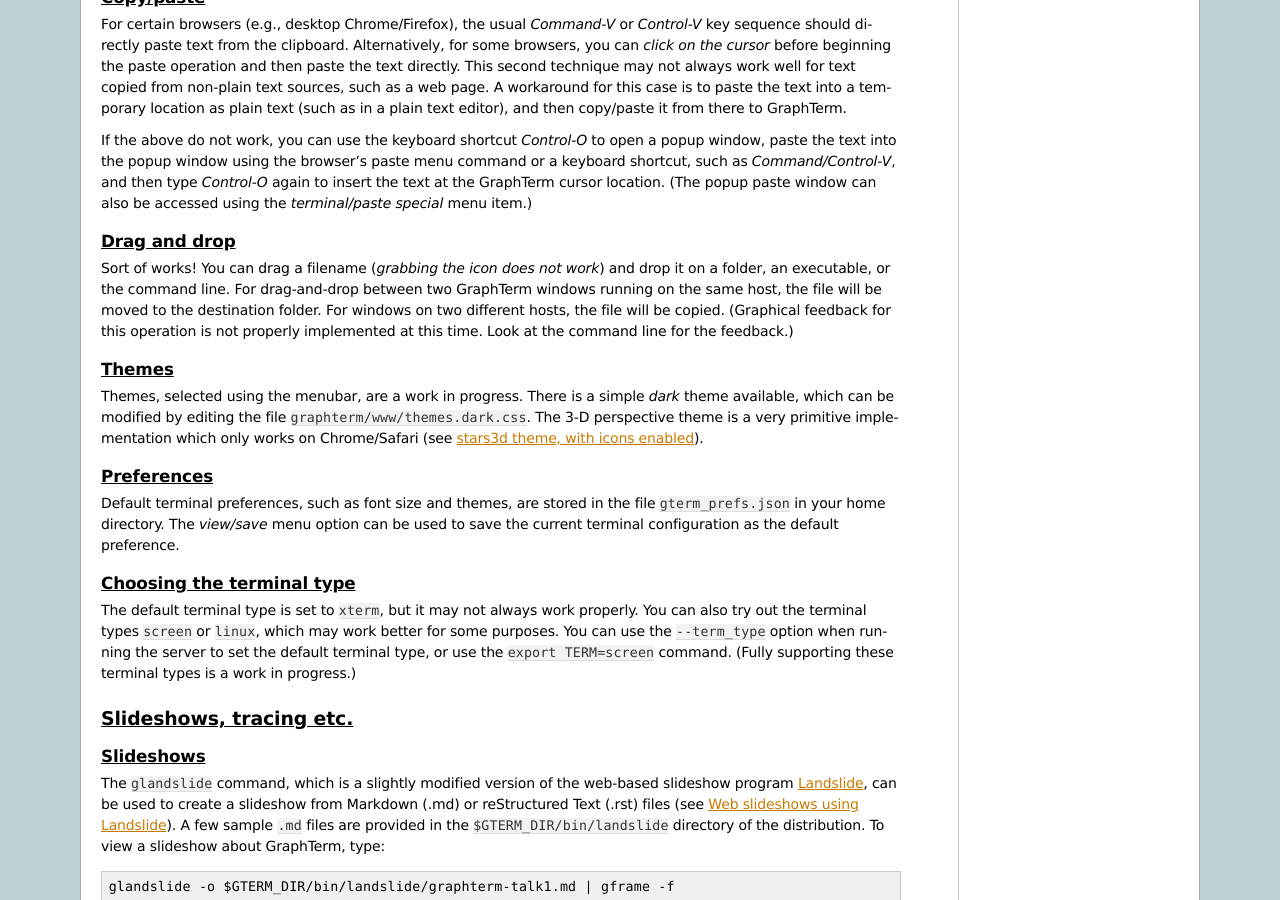
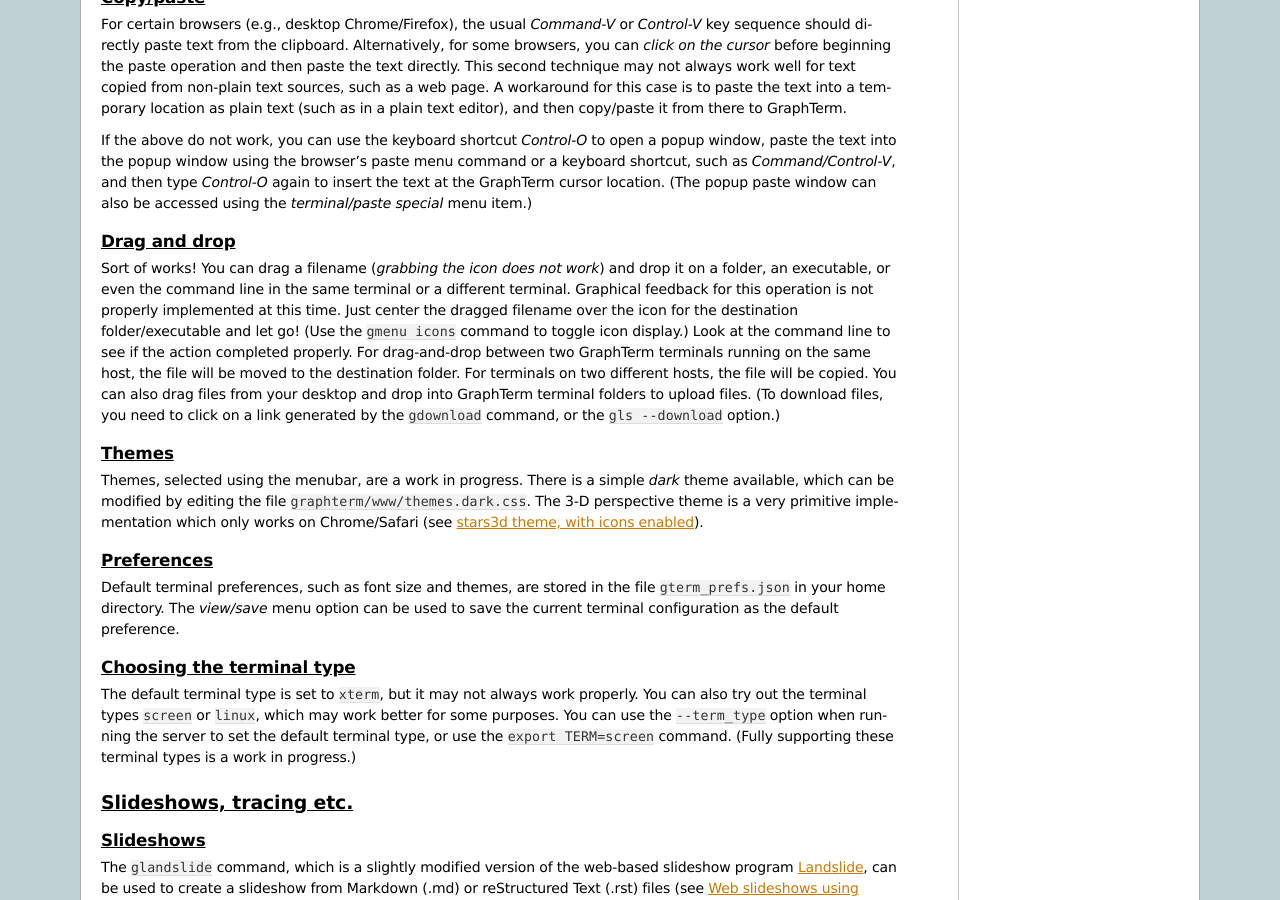
Before and after one commit to mitotic/graphterm, a Sphinx documentation site: the page built from docs/features.rst, in a window 1280 px wide and 900 px high, scrolled down 2787 px. Built offline with Sphinx 7.4.7, drawn with Linux system fonts in a browser that asks for light colours; the version number could not be read and is left out.

Commit message:
v0.56.0, with python3-compatible tools

```diff
--- a/docs/_templates/index.html
+++ b/docs/_templates/index.html
@@ -10,8 +10,8 @@
    <a href="https://groups.google.com/group/graphterm">mailing list</a>
    or follow <a href="https://twitter.com/intent/user?screen_name=graphterm">@graphterm</a>
    on Twitter for updates.</li>
-   <li>The latest version is <a href="http://pypi.python.org/pypi/graphterm">0.55.0</a>
-   released June 26, 2014. See the
+   <li>The latest version is <a href="http://pypi.python.org/pypi/graphterm">0.56.0</a>
+   released July 1, 2014. See the
    <a href="release-notes.html">Release Notes</a>
    </li>
 </ol>
--- a/docs/conf.py
+++ b/docs/conf.py
@@ -23,7 +23,7 @@
 
 project = 'GraphTerm'
 copyright = '2012-2014 R. Saravanan'
-version = "0.55.0"
+version = "0.56.0"
 release = version
 if about:
     version = about.version
--- a/docs/features.rst
+++ b/docs/features.rst
@@ -199,12 +199,20 @@
 --------------------------------------------------------------------------------------------
 
 Sort of works! You can drag a filename (*grabbing the icon does not
-work*) and drop it on a folder, an executable, or the command line.
-For drag-and-drop between two GraphTerm windows running on the same
-host, the file will be moved to the destination folder. For windows
-on two different hosts, the file will be copied.
-(Graphical feedback for this operation is not properly implemented at
-this time. Look at the command line for the feedback.)
+work*) and drop it on a folder, an executable, or even the command
+line in the same terminal or a different terminal. Graphical feedback
+for this operation is not properly implemented at this time. Just
+center the dragged filename over the icon for the destination
+folder/executable and let go!  (Use the ``gmenu icons`` command to
+toggle icon display.)  Look at the command line to see if the action
+completed properly.  For drag-and-drop between two GraphTerm terminals
+running on the same host, the file will be moved to the destination
+folder. For terminals on two different hosts, the file will be
+copied. You can also drag files from your desktop and drop into
+GraphTerm terminal folders to upload files. (To download files, you
+need to click on a link generated by the ``gdownload`` command, or the
+``gls --download`` option.)
+
 
 .. index:: themes
 
--- a/docs/release-notes.rst
+++ b/docs/release-notes.rst
@@ -1,6 +1,12 @@
 Release Notes
 ******************************************************************************************
 .. contents::
+
+
+0.56.0 (July 1, 2014)
+---------------------------------------------------------------------------------
+
+ - Toolchain now works both Python2 and Python3; many fixes
 
 
 0.55.0 (June 26, 2014)
```
Also changed, not shown: 5 other files.
